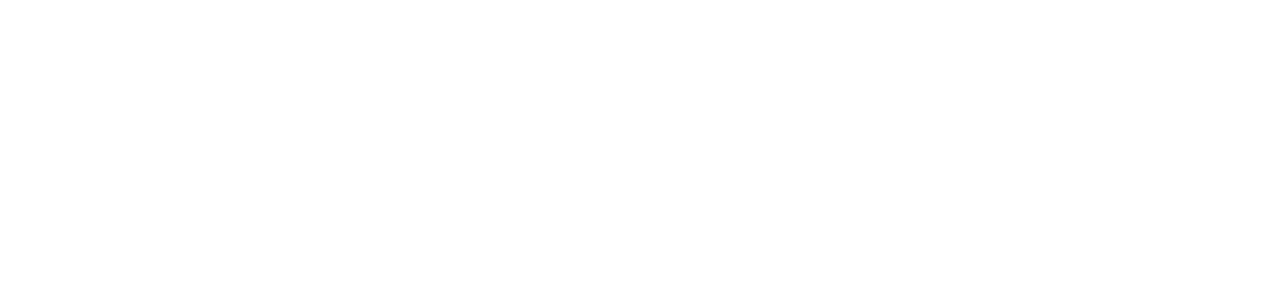
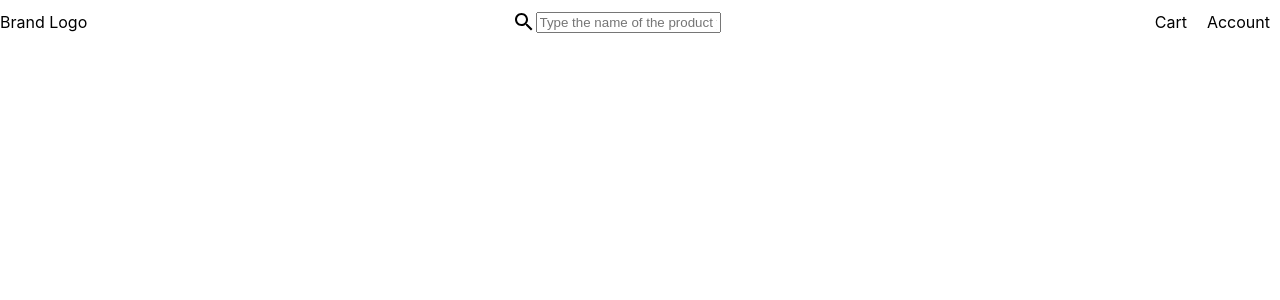
Before and after one commit to karananeja/fe-shopping-site, a React (Vite) app: page / in a window 1280 px wide. Shown: the top 300 px of the page. Built offline with nearby package versions, Linux system fonts and the light colour scheme; the HTML template or start-up script is replaced by a standard one.

Commit message:
added the base structure for the nav bar

```diff
--- a/package.json
+++ b/package.json
@@ -9,6 +9,10 @@
     "preview": "vite preview"
   },
   "dependencies": {
+    "@emotion/react": "^11.10.6",
+    "@emotion/styled": "^11.10.6",
+    "@mui/icons-material": "^5.11.9",
+    "@mui/material": "^5.11.9",
     "react": "^18.2.0",
     "react-dom": "^18.2.0"
   },
--- a/src/components/navBar/NavBar.scss
+++ b/src/components/navBar/NavBar.scss
@@ -0,0 +1,22 @@
+.header {
+  display: flex;
+  align-items: center;
+  justify-content: space-between;
+
+  .header__searchBar {
+    padding: 10px;
+    display: flex;
+    align-items: center;
+  }
+
+  .header__unorderedList {
+    padding: 0;
+    display: flex;
+
+    li {
+      margin: 10px;
+      cursor: pointer;
+      list-style: none;
+    }
+  }
+}
--- a/src/components/navBar/index.jsx
+++ b/src/components/navBar/index.jsx
@@ -1,12 +1,33 @@
+import { Search } from '@mui/icons-material';
 import React from 'react';
 import './NavBar.scss';
 
 const NavBar = () => {
   return (
-    <header>
-      <div className='header__left'>{/* Brand Logo */}</div>
-      <div className='header__center'>{/* Search Bar */}</div>
-      <div className='header__right'>{/* Options */}</div>
+    <header className='header'>
+      <div className='header__left'>
+        {/* Brand Logo */}
+        Brand Logo
+      </div>
+      <div className='header__center'>
+        {/* Search Bar */}
+        <div className='header__searchBar'>
+          <Search />
+          <input
+            type='text'
+            placeholder="Type the name of the product you're looking for"
+          />
+        </div>
+      </div>
+      <div className='header__right'>
+        {/* Options */}
+        <nav className='header__nav'>
+          <ul className='header__unorderedList'>
+            <li>Cart</li>
+            <li>Account</li>
+          </ul>
+        </nav>
+      </div>
     </header>
   );
 };
```
Also changed, not shown: 1 other file (tests, documents, lock files or other folders).
